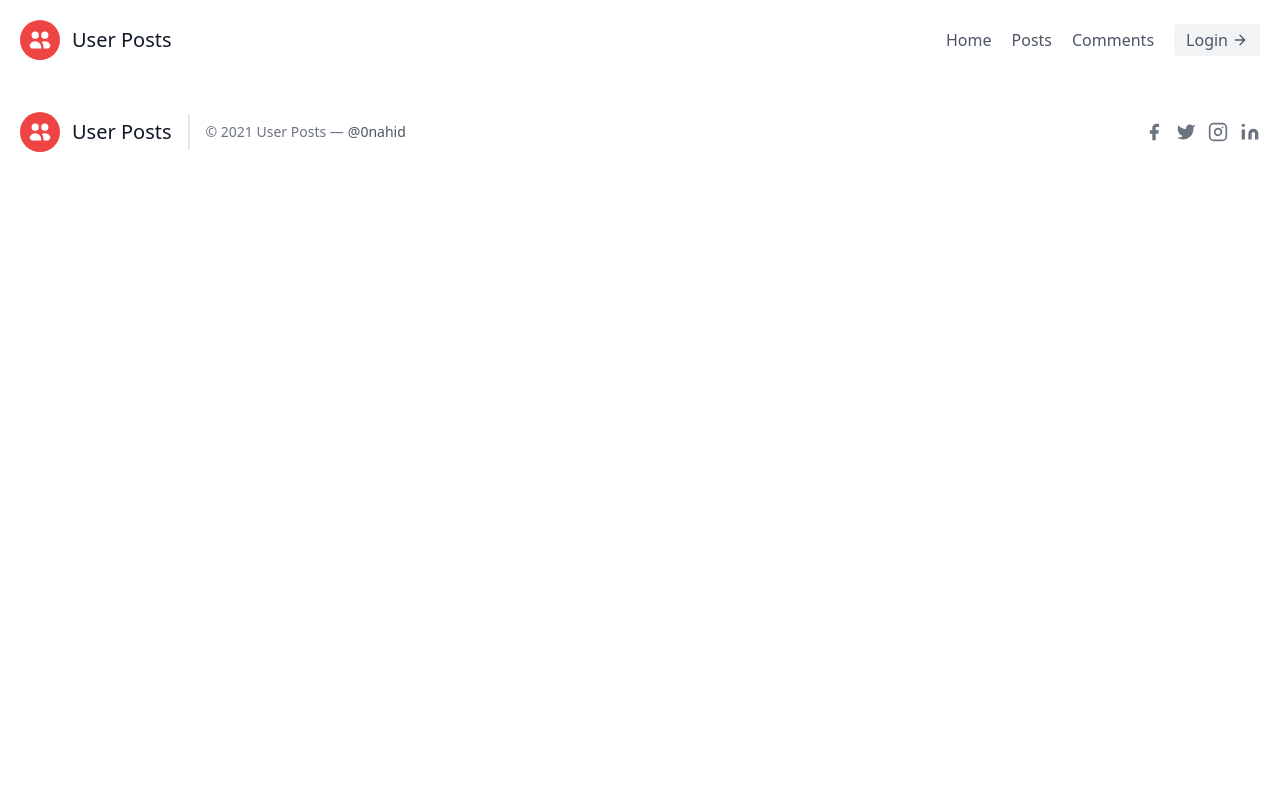
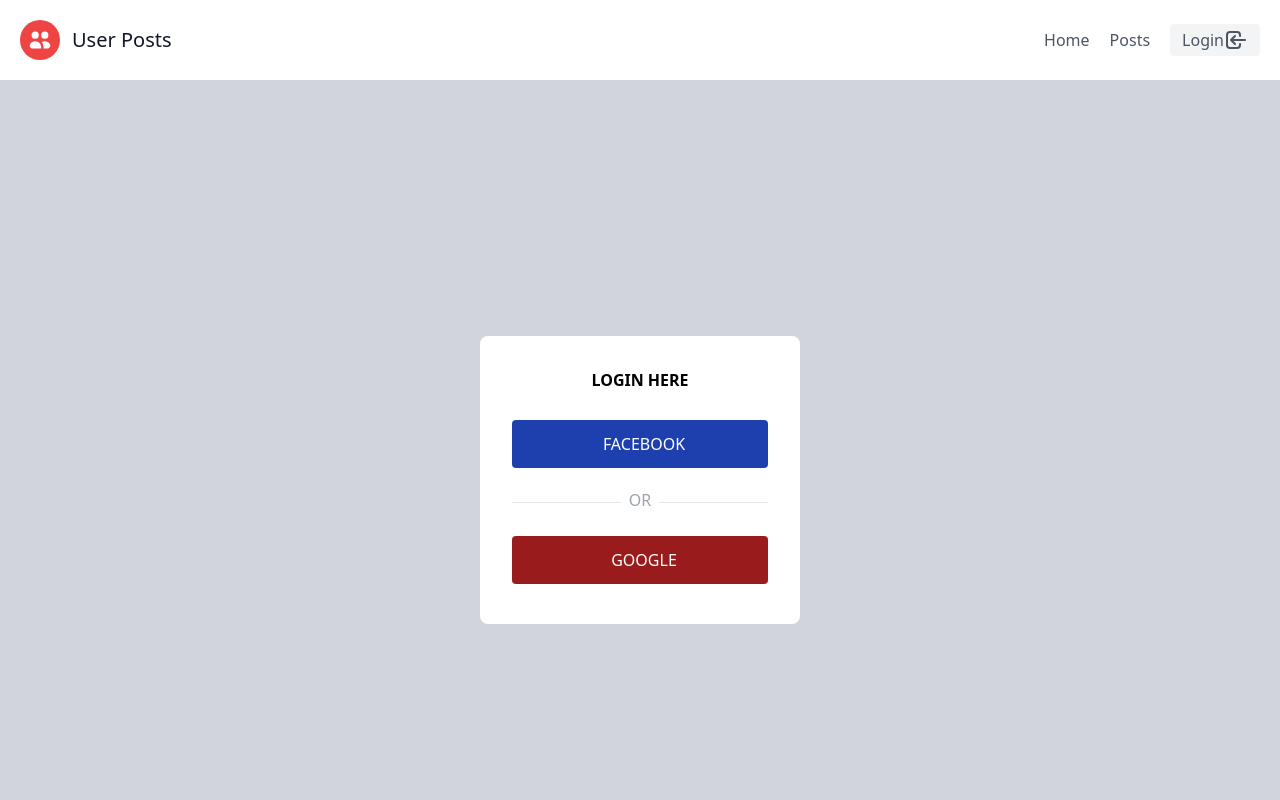
Before and after one commit to 0nahid/user-post-admin, a React (Create React App) app: page /login in a window 1280 px wide. Shown: the top 800 px of the page. Built offline with nearby package versions, Linux system fonts and the light colour scheme; no server answers.

Commit message:
created context , useauth , display user to header , added logout function

```diff
--- a/src/App.jsx
+++ b/src/App.jsx
@@ -2,15 +2,18 @@
 import { Route, Routes } from "react-router-dom";
 import Footer from "./Components/Footer";
 import Header from "./Components/Header";
+import AuthProvider from "./Context/AuthProvider";
 import Home from "./Pages/Home";
+import Login from "./Pages/Login";
 export default function App() {
   return (
-    <>
+    <AuthProvider>
       <Header />
       <Routes>
         <Route path="/" element={<Home />} />
+        <Route path="/login" element={<Login />} />
       </Routes>
       <Footer />
-    </>
+    </AuthProvider>
   );
 }
--- a/src/Components/Footer.jsx
+++ b/src/Components/Footer.jsx
@@ -3,15 +3,15 @@
 export default function Footer() {
   return (
     <div>
-      <footer class="text-gray-600 body-font">
-        <div class="container px-5 py-8 mx-auto flex items-center sm:flex-row flex-col">
+      <footer className="text-gray-600 body-font">
+        <div className="container px-5 py-8 mx-auto flex items-center sm:flex-row flex-col">
           <Link
             to="/"
             className="flex title-font font-medium items-center text-gray-900 mb-4 md:mb-0"
           >
             <svg
               xmlns="http://www.w3.org/2000/svg"
-              class="h-10 w-10 text-white p-2 bg-red-500 rounded-full"
+              className="h-10 w-10 text-white p-2 bg-red-500 rounded-full"
               viewBox="0 0 20 20"
               fill="currentColor"
             >
@@ -19,64 +19,64 @@
             </svg>
             <span className="ml-3 text-xl">User Posts</span>
           </Link>
-          <p class="text-sm text-gray-500 sm:ml-4 sm:pl-4 sm:border-l-2 sm:border-gray-200 sm:py-2 sm:mt-0 mt-4">
+          <p className="text-sm text-gray-500 sm:ml-4 sm:pl-4 sm:border-l-2 sm:border-gray-200 sm:py-2 sm:mt-0 mt-4">
             © 2021 User Posts —
             <a
               href="https://github.com/0nahid"
-              class="text-gray-600 ml-1"
+              className="text-gray-600 ml-1"
               rel="noopener noreferrer"
               target="_blank"
             >
               @0nahid
             </a>
           </p>
-          <span class="inline-flex sm:ml-auto sm:mt-0 mt-4 justify-center sm:justify-start">
-            <Link to="/" class="text-gray-500">
+          <span className="inline-flex sm:ml-auto sm:mt-0 mt-4 justify-center sm:justify-start">
+            <Link to="/" className="text-gray-500">
               <svg
                 fill="currentColor"
-                stroke-linecap="round"
-                stroke-linejoin="round"
-                stroke-width="2"
-                class="w-5 h-5"
+                strokeLinecap="round"
+                strokeLinejoin="round"
+                strokeWidth="2"
+                className="w-5 h-5"
                 viewBox="0 0 24 24"
               >
                 <path d="M18 2h-3a5 5 0 00-5 5v3H7v4h3v8h4v-8h3l1-4h-4V7a1 1 0 011-1h3z"></path>
               </svg>
             </Link>
-            <Link to="/" class="ml-3 text-gray-500">
+            <Link to="/" className="ml-3 text-gray-500">
               <svg
                 fill="currentColor"
-                stroke-linecap="round"
-                stroke-linejoin="round"
-                stroke-width="2"
-                class="w-5 h-5"
+                strokeLinecap="round"
+                strokeLinejoin="round"
+                strokeWidth="2"
+                className="w-5 h-5"
                 viewBox="0 0 24 24"
               >
                 <path d="M23 3a10.9 10.9 0 01-3.14 1.53 4.48 4.48 0 00-7.86 3v1A10.66 10.66 0 013 4s-4 9 5 13a11.64 11.64 0 01-7 2c9 5 20 0 20-11.5a4.5 4.5 0 00-.08-.83A7.72 7.72 0 0023 3z"></path>
               </svg>
             </Link>
-            <Link to="/" class="ml-3 text-gray-500">
+            <Link to="/" className="ml-3 text-gray-500">
               <svg
                 fill="none"
                 stroke="currentColor"
-                stroke-linecap="round"
-                stroke-linejoin="round"
-                stroke-width="2"
-                class="w-5 h-5"
+                strokeLinecap="round"
+                strokeLinejoin="round"
+                strokeWidth="2"
+                className="w-5 h-5"
                 viewBox="0 0 24 24"
               >
                 <rect width="20" height="20" x="2" y="2" rx="5" ry="5"></rect>
                 <path d="M16 11.37A4 4 0 1112.63 8 4 4 0 0116 11.37zm1.5-4.87h.01"></path>
               </svg>
             </Link>
-            <Link to="/" class="ml-3 text-gray-500">
+            <Link to="/" className="ml-3 text-gray-500">
               <svg
                 fill="currentColor"
                 stroke="currentColor"
-                stroke-linecap="round"
-                stroke-linejoin="round"
-                stroke-width="0"
-                class="w-5 h-5"
+                strokeLinecap="round"
+                strokeLinejoin="round"
+                strokeWidth="0"
+                className="w-5 h-5"
                 viewBox="0 0 24 24"
               >
                 <path
--- a/src/Components/Header.jsx
+++ b/src/Components/Header.jsx
@@ -1,6 +1,8 @@
 import { Link } from "react-router-dom";
+import useAuth from "../Hooks/useAuth";
 
 export default function Header() {
+  const { user, logout } = useAuth();
   return (
     <header className="text-gray-600 body-font">
       <div className="container mx-auto flex flex-wrap p-5 flex-col md:flex-row items-center">
@@ -10,7 +12,7 @@
         >
           <svg
             xmlns="http://www.w3.org/2000/svg"
-            class="h-10 w-10 text-white p-2 bg-red-500 rounded-full"
+            className="h-10 w-10 text-white p-2 bg-red-500 rounded-full"
             viewBox="0 0 20 20"
             fill="currentColor"
           >
@@ -25,26 +27,64 @@
           <Link to="/2" className="mr-5 hover:text-gray-900">
             Posts
           </Link>
+          {user?.email && (
             <Link to="/3" className="mr-5 hover:text-gray-900">
               Comments
             </Link>
+          )}
+          {user?.email && (
+            <span className="flex items-center">
+              <img
+                className="w-10 h-10 rounded-full mr-1"
+                src={user.photoURL}
+                alt=""
+              />
+              <div>{user.displayName}</div>
+            </span>
+          )}
         </nav>
+        {user?.email ? (
+          <button
+            onClick={logout}
+            className="inline-flex items-center bg-red-400 border-0 py-1 px-3 focus:outline-none hover:bg-gray-200 rounded text-base mt-4 md:mt-0 ml-4"
+          >
+            Logout
+            <svg
+              xmlns="http://www.w3.org/2000/svg"
+              className="h-6 w-6"
+              fill="none"
+              viewBox="0 0 24 24"
+              stroke="currentColor"
+            >
+              <path
+                strokeLinecap="round"
+                strokeLinejoin="round"
+                strokeWidth={2}
+                d="M17 16l4-4m0 0l-4-4m4 4H7m6 4v1a3 3 0 01-3 3H6a3 3 0 01-3-3V7a3 3 0 013-3h4a3 3 0 013 3v1"
+              />
+            </svg>
+          </button>
+        ) : (
           <Link to="/login">
             <button className="inline-flex items-center bg-gray-100 border-0 py-1 px-3 focus:outline-none hover:bg-gray-200 rounded text-base mt-4 md:mt-0">
               Login
               <svg
+                xmlns="http://www.w3.org/2000/svg"
+                className="h-6 w-6"
                 fill="none"
+                viewBox="0 0 24 24"
                 stroke="currentColor"
+              >
+                <path
                   strokeLinecap="round"
                   strokeLinejoin="round"
-              strokeWidth="2"
-              className="w-4 h-4 ml-1"
-              viewBox="0 0 24 24"
-            >
-              <path d="M5 12h14M12 5l7 7-7 7"></path>
+                  strokeWidth={2}
+                  d="M11 16l-4-4m0 0l4-4m-4 4h14m-5 4v1a3 3 0 01-3 3H6a3 3 0 01-3-3V7a3 3 0 013-3h7a3 3 0 013 3v1"
+                />
               </svg>
             </button>
           </Link>
+        )}
       </div>
     </header>
   );
--- /dev/null
+++ b/src/Context/AuthProvider.js
@@ -0,0 +1,13 @@
+import { createContext } from "react"
+import useFirebase from "../Hooks/useFirebase";
+
+export const AuthContext = createContext();
+
+export default function AuthProvider({ children }) {
+    const allContexts = useFirebase();
+    return (
+        <AuthContext.Provider value={allContexts}>
+            {children}
+        </AuthContext.Provider>
+    )
+}
--- /dev/null
+++ b/src/Hooks/useAuth.js
@@ -0,0 +1,7 @@
+import { useContext } from "react"
+import { AuthContext } from "../Context/AuthProvider";
+
+const useAuth = () => {
+    return useContext(AuthContext)
+}
+export default useAuth;
--- /dev/null
+++ b/src/Hooks/useFirebase.js
@@ -0,0 +1,24 @@
+import { getAuth, GoogleAuthProvider, signInWithPopup, signOut } from "firebase/auth";
+import { useEffect, useState } from "react";
+import firebaseAuthentication from './../Firebase/firebase.init';
+
+firebaseAuthentication();
+const useFirebase = () => {
+    const [user, setUser] = useState({});
+
+    const auth = getAuth();
+    const googleProvider = new GoogleAuthProvider();
+    const signInWithGoogle = () => {
+        signInWithPopup(auth, googleProvider).then(result => { console.log(result.user); }).then(error => { });
+    }
+    const logout = () => {
+        signOut(auth).then(result => { console.log(result); }).then(error => { });
+    }
+    useEffect(() => {
+        auth.onAuthStateChanged(user => {
+            setUser(user);
+        });
+    }, [auth])
+    return { signInWithGoogle, logout, user };
+}
+export default useFirebase;
--- /dev/null
+++ b/src/Pages/Login.jsx
@@ -0,0 +1,31 @@
+import useAuth from "../Hooks/useAuth";
+
+export default function Login() {
+  const { signInWithGoogle } = useAuth();
+  return (
+    <div className=" bg-gray-300">
+      <div className="container h-screen flex justify-center items-center m-auto">
+        <div className="w-1/4 p-8 bg-white rounded-lg max-w-6xl pb-10">
+          <div className="flex justify-center mb-4">
+            {" "}
+            <h1 className="font-bold">LOGIN HERE</h1>{" "}
+          </div>{" "}
+          <button className="uppercase h-12 mt-3 text-white w-full rounded bg-blue-800 hover:bg-blue-900">
+            <i className="fa fa-facebook mr-2"></i>Facebook
+          </button>{" "}
+          <div className="flex justify-between items-center mt-3">
+            <hr className="w-full" />{" "}
+            <span className="p-2 text-gray-400 mb-1">OR</span>
+            <hr className="w-full" />
+          </div>{" "}
+          <button
+            onClick={signInWithGoogle}
+            className="uppercase h-12 mt-3 text-white w-full rounded bg-red-800 hover:bg-red-900"
+          >
+            <i className="fa fa-google mr-2"></i>Google
+          </button>
+        </div>
+      </div>
+    </div>
+  );
+}
```
Lines whose indentation alone changed are shown as unchanged.
